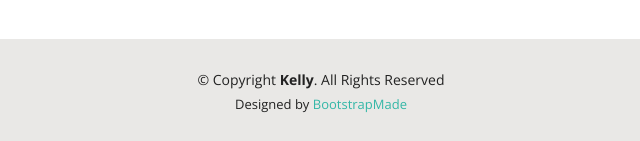
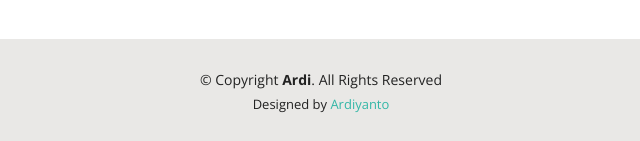
Before and after one commit to ardiyanto1234/Ardicv, a plain HTML site: page portfolio.html in a window 1280 px wide. Shown: the part 780-921 px from the top of the page, 319-959 px from the left. Drawn offline with nearby package versions, Linux system fonts and the light colour scheme.

Commit message:
Update portfolio.html

```diff
--- a/portfolio.html
+++ b/portfolio.html
@@ -172,14 +172,14 @@
   <footer id="footer">
     <div class="container">
       <div class="copyright">
-        &copy; Copyright <strong><span>Kelly</span></strong>. All Rights Reserved
+        &copy; Copyright <strong><span>Ardi</span></strong>. All Rights Reserved
       </div>
       <div class="credits">
         <!-- All the links in the footer should remain intact. -->
         <!-- You can delete the links only if you purchased the pro version. -->
         <!-- Licensing information: https://bootstrapmade.com/license/ -->
         <!-- Purchase the pro version with working PHP/AJAX contact form: https://bootstrapmade.com/kelly-free-bootstrap-cv-resume-html-template/ -->
-        Designed by <a href="https://bootstrapmade.com/">BootstrapMade</a>
+        Designed by <a href="https://bootstrapmade.com/">Ardiyanto</a>
       </div>
     </div>
   </footer><!-- End  Footer -->
```
